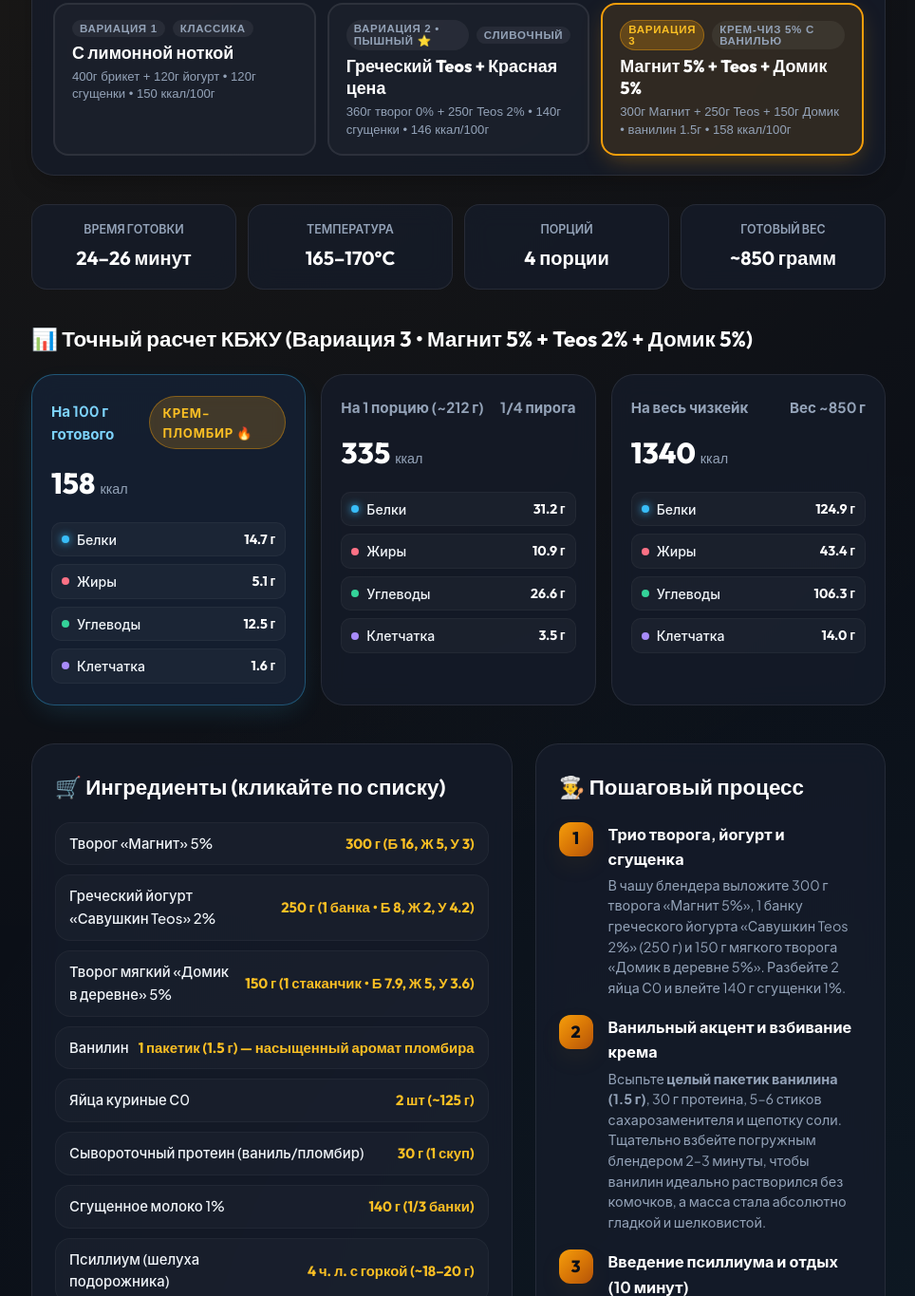
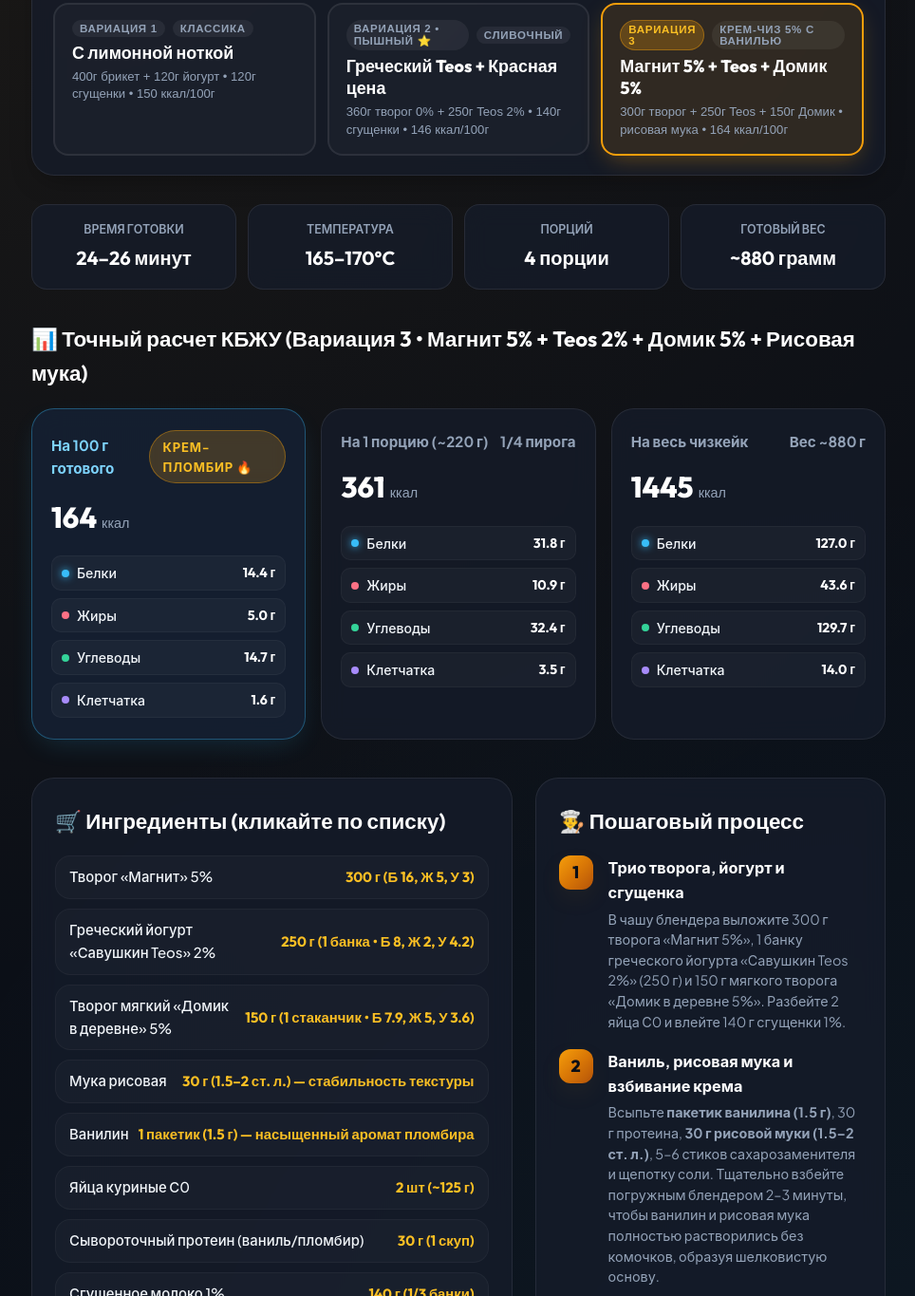
Before and after one commit to bakan-off/pp-recipes, a plain HTML site: page cheesecake.html in a window 1280 px wide. Shown: the part 981-2346 px from the top of the page at 95% size, without its empty margins (157-1121 px from the left). Drawn offline with Linux system fonts and the light colour scheme.

Commit message:
Add 30g rice flour to cheesecake Variation 3 for optimal batter stability and recalculate KBJU

```diff
--- a/cheesecake.html
+++ b/cheesecake.html
@@ -790,7 +790,7 @@
                 <span class="badge gold">✨ Авторский ПП-рецепт</span>
                 <span class="badge blue">🔥 125–131 г чистого белка</span>
                 <span class="badge">💨 Аэрогриль</span>
-                <span class="badge">🚫 Без муки и масла</span>
+                <span class="badge">🚫 Без сахара и масла</span>
             </div>
             <h1>Карамельно-сливочный ПП-чизкейк с лимонной ноткой</h1>
             <p class="hero-desc">
@@ -838,7 +838,7 @@
                         <span class="var-tag">Крем-чиз 5% с ванилью</span>
                     </div>
                     <div class="var-tab-title">Магнит 5% + Teos + Домик 5%</div>
-                    <div class="var-tab-desc">300г Магнит + 250г Teos + 150г Домик • ванилин 1.5г • 158 ккал/100г</div>
+                    <div class="var-tab-desc">300г творог + 250г Teos + 150г Домик • рисовая мука • 164 ккал/100г</div>
                 </button>
             </div>
         </div>
@@ -1298,13 +1298,13 @@
             </div>
             <div class="meta-item">
                 <div class="meta-label">Готовый вес</div>
-                <div class="meta-val">~850 грамм</div>
+                <div class="meta-val">~880 грамм</div>
             </div>
         </div>
 
         <!-- KBJU Showcase Var 3 -->
         <section class="kbju-section var-view var-3-view">
-            <h2 class="section-title">📊 Точный расчет КБЖУ (Вариация 3 • Магнит 5% + Teos 2% + Домик 5%)</h2>
+            <h2 class="section-title">📊 Точный расчет КБЖУ (Вариация 3 • Магнит 5% + Teos 2% + Домик 5% + Рисовая мука)</h2>
             <div class="kbju-cards">
                 <!-- 100g Card -->
                 <div class="kbju-card featured">
@@ -1312,19 +1312,19 @@
                         <span>На 100 г готового</span>
                         <span class="badge blue" style="background: rgba(245, 158, 11, 0.2); color: #fbbf24; border-color: rgba(245, 158, 11, 0.4);">Крем-пломбир 🔥</span>
                     </div>
-                    <div class="calories-badge">158 <span>ккал</span></div>
+                    <div class="calories-badge">164 <span>ккал</span></div>
                     <div class="macro-row">
                         <div class="macro-pill">
                             <span class="macro-name"><span class="dot protein"></span>Белки</span>
+                            <span class="macro-val">14.4 г</span>
+                        </div>
+                        <div class="macro-pill">
+                            <span class="macro-name"><span class="dot fat"></span>Жиры</span>
+                            <span class="macro-val">5.0 г</span>
+                        </div>
+                        <div class="macro-pill">
+                            <span class="macro-name"><span class="dot carb"></span>Углеводы</span>
                             <span class="macro-val">14.7 г</span>
-                        </div>
-                        <div class="macro-pill">
-                            <span class="macro-name"><span class="dot fat"></span>Жиры</span>
-                            <span class="macro-val">5.1 г</span>
-                        </div>
-                        <div class="macro-pill">
-                            <span class="macro-name"><span class="dot carb"></span>Углеводы</span>
-                            <span class="macro-val">12.5 г</span>
                         </div>
                         <div class="macro-pill">
                             <span class="macro-name"><span class="dot fiber"></span>Клетчатка</span>
@@ -1336,14 +1336,14 @@
                 <!-- 1 Portion Card -->
                 <div class="kbju-card">
                     <div class="kbju-card-title">
-                        <span>На 1 порцию (~212 г)</span>
+                        <span>На 1 порцию (~220 г)</span>
                         <span>1/4 пирога</span>
                     </div>
-                    <div class="calories-badge">335 <span>ккал</span></div>
+                    <div class="calories-badge">361 <span>ккал</span></div>
                     <div class="macro-row">
                         <div class="macro-pill">
                             <span class="macro-name"><span class="dot protein"></span>Белки</span>
-                            <span class="macro-val">31.2 г</span>
+                            <span class="macro-val">31.8 г</span>
                         </div>
                         <div class="macro-pill">
                             <span class="macro-name"><span class="dot fat"></span>Жиры</span>
@@ -1351,7 +1351,7 @@
                         </div>
                         <div class="macro-pill">
                             <span class="macro-name"><span class="dot carb"></span>Углеводы</span>
-                            <span class="macro-val">26.6 г</span>
+                            <span class="macro-val">32.4 г</span>
                         </div>
                         <div class="macro-pill">
                             <span class="macro-name"><span class="dot fiber"></span>Клетчатка</span>
@@ -1364,21 +1364,21 @@
                 <div class="kbju-card">
                     <div class="kbju-card-title">
                         <span>На весь чизкейк</span>
-                        <span>Вес ~850 г</span>
-                    </div>
-                    <div class="calories-badge">1340 <span>ккал</span></div>
+                        <span>Вес ~880 г</span>
+                    </div>
+                    <div class="calories-badge">1445 <span>ккал</span></div>
                     <div class="macro-row">
                         <div class="macro-pill">
                             <span class="macro-name"><span class="dot protein"></span>Белки</span>
-                            <span class="macro-val">124.9 г</span>
+                            <span class="macro-val">127.0 г</span>
                         </div>
                         <div class="macro-pill">
                             <span class="macro-name"><span class="dot fat"></span>Жиры</span>
-                            <span class="macro-val">43.4 г</span>
+                            <span class="macro-val">43.6 г</span>
                         </div>
                         <div class="macro-pill">
                             <span class="macro-name"><span class="dot carb"></span>Углеводы</span>
-                            <span class="macro-val">106.3 г</span>
+                            <span class="macro-val">129.7 г</span>
                         </div>
                         <div class="macro-pill">
                             <span class="macro-name"><span class="dot fiber"></span>Клетчатка</span>
@@ -1406,6 +1406,10 @@
                     <li class="ingredient-item" onclick="this.classList.toggle('checked')">
                         <span class="ing-name">Творог мягкий «Домик в деревне» 5%</span>
                         <span class="ing-amount">150 г (1 стаканчик • Б 7.9, Ж 5, У 3.6)</span>
+                    </li>
+                    <li class="ingredient-item" onclick="this.classList.toggle('checked')">
+                        <span class="ing-name">Мука рисовая</span>
+                        <span class="ing-amount">30 г (1.5–2 ст. л.) — стабильность текстуры</span>
                     </li>
                     <li class="ingredient-item" onclick="this.classList.toggle('checked')">
                         <span class="ing-name">Ванилин</span>
@@ -1453,8 +1457,8 @@
                     <div class="step-item">
                         <div class="step-num">2</div>
                         <div class="step-content">
-                            <h4>Ванильный акцент и взбивание крема</h4>
-                            <p>Всыпьте <strong>целый пакетик ванилина (1.5 г)</strong>, 30 г протеина, 5–6 стиков сахарозаменителя и щепотку соли. Тщательно взбейте погружным блендером 2–3 минуты, чтобы ванилин идеально растворился без комочков, а масса стала абсолютно гладкой и шелковистой.</p>
+                            <h4>Ваниль, рисовая мука и взбивание крема</h4>
+                            <p>Всыпьте <strong>пакетик ванилина (1.5 г)</strong>, 30 г протеина, <strong>30 г рисовой муки (1.5–2 ст. л.)</strong>, 5–6 стиков сахарозаменителя и щепотку соли. Тщательно взбейте погружным блендером 2–3 минуты, чтобы ванилин и рисовая мука полностью растворились без комочков, образуя шелковистую основу.</p>
                         </div>
                     </div>
 
@@ -1462,7 +1466,7 @@
                         <div class="step-num">3</div>
                         <div class="step-content">
                             <h4>Введение псиллиума и отдых (10 минут)</h4>
-                            <p>Всыпьте 4 ч. л. с горкой псиллиума (~18–20 г), тщательно перемешайте силиконовой лопаткой и <strong>обязательно дайте постоять 10 минут</strong>. В этой вариации 400 г влажной основы (Теос + мягкий творог), поэтому псиллиум должен полностью раскрыться и связать сыворотку перед выпеканием.</p>
+                            <p>Всыпьте 4 ч. л. с горкой псиллиума (~18–20 г), перемешайте силиконовой лопаткой и <strong>дайте постоять 10 минут</strong>. Тандем рисовой муки и псиллиума связывает влагу от большого объема жидкой основы (Теос + мягкий творог), доводя консистенцию до идеального крема.</p>
                         </div>
                     </div>
 
@@ -1494,12 +1498,12 @@
                     <p>Творог 5% «Магнит» создает насыщенную сливочную плотность, Teos 2% отвечает за пышность и подъем, а мягкий «Домик 5%» дает кремовую нежность ресторанного уровня.</p>
                 </div>
                 <div class="tip-box">
-                    <strong>🍦 Пакетик ванилина (1.5 г)</strong>
-                    <p>Кондитерский ванилин идеально связывает ноты карамельной сгущенки и сливочного творога, создавая яркий аромат настоящего пломбира.</p>
+                    <strong>🌾 Роль рисовой муки и псиллиума</strong>
+                    <p>Так как в этой вариации 400 г жидкой основы (Теос + «Домик»), 30 г рисовой муки в паре с псиллиумом дают стабильный каркас: серединка отлично схватывается, оставаясь нежной и сочной.</p>
                 </div>
                 <div class="tip-box">
-                    <strong>💪 125 г белка и баланс жиров</strong>
-                    <p>Всего 5.1 г жиров на 100 г готового десерта — идеальный баланс вкуса и пользы. Более 31 г качественного белка на сытную порцию!</p>
+                    <strong>💪 127 г чистого белка</strong>
+                    <p>Всего 5.0 г жиров на 100 г готового десерта и почти 32 г качественного белка на сытную порцию. Идеальный баланс вкуса и пользы!</p>
                 </div>
             </div>
         </div>
```
